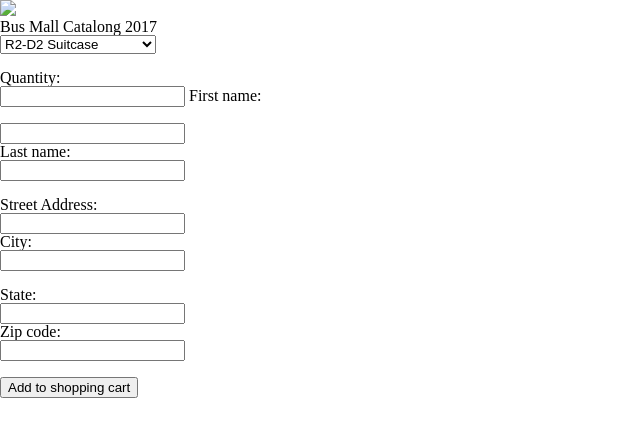
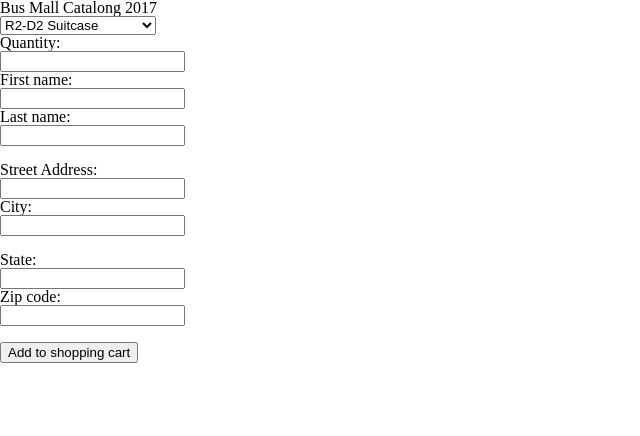
Before and after one commit to marioepugh/bus-mall-pair, a plain HTML site: page index.html in a window 1280 px wide. Shown: the whole page, without its empty margins (0-640 px from the left). Drawn offline with Linux system fonts and the light colour scheme.

Commit message:
changes to the form

```diff
--- a/index.html
+++ b/index.html
@@ -4,7 +4,7 @@
 <head>
   <meta charset="utf-8">
   <meta name="viewport" content="width=device-width, initial-scale=1.0">
-  <title>Bus Mall Pair</title>
+  <title>Bus Mall Pair Programming</title>
   <link rel="stylesheet" href="reset.css">
   <link rel="stylesheet" href="style.css">
 </head>
@@ -12,7 +12,7 @@
 <body>
   <div id="top">
 
-    <img src="xxxxrotating imgxxxx" align="middle">
+    <!-- <img src="xxxxrotating imgxxxx" align="middle"> -->
 
     <h1>Bus Mall Catalong 2017</h1>
 
@@ -27,27 +27,28 @@
       <fieldset>
 
         <form action="/action_page.php">
-          <select>
-
+          <p>
+            <select>
             <option value="bag">R2-D2 Suitcase</option>
             <option value="banana">Banana Slicer</option>
             <option value="bathroom">Bathroom iPad stand</option>
             <option value="boots">Rain boots</option>
             <option value="breakfast">Breakfast toaster oven</option>
-          </select>
-          <br>
-          <br>
+            </select>
+          </p>
 
-
-
-
-
-
-
-          <label for="quantityOrdered">Quantity: </label><br>
-          <input id="quantityOrdered" name="quantity" type="text" /> First name:<br><br>
-          <input type="text" name="firstname" value=""><br> Last name:<br>
-          <input type="text" name="lastname" value=""><br><br> Street Address:<br>
+          <p>
+            <label for="quantityOrdered">Quantity:</label><br>
+            <input id="quantityOrdered" name="quantity" type="text" />
+          </p>
+          <p>
+            First name:<br>
+            <input type="text" name="firstname" value="">
+          </p>
+          <p>
+            Last name:<br>
+            <input type="text" name="lastname" value=""><br><br> Street Address:<br>
+          </p>
           <input type="text" name="streetAddress" value=""><br> City:
           <br>
           <input type="text" name="city" value=""><br><br> State:
```
